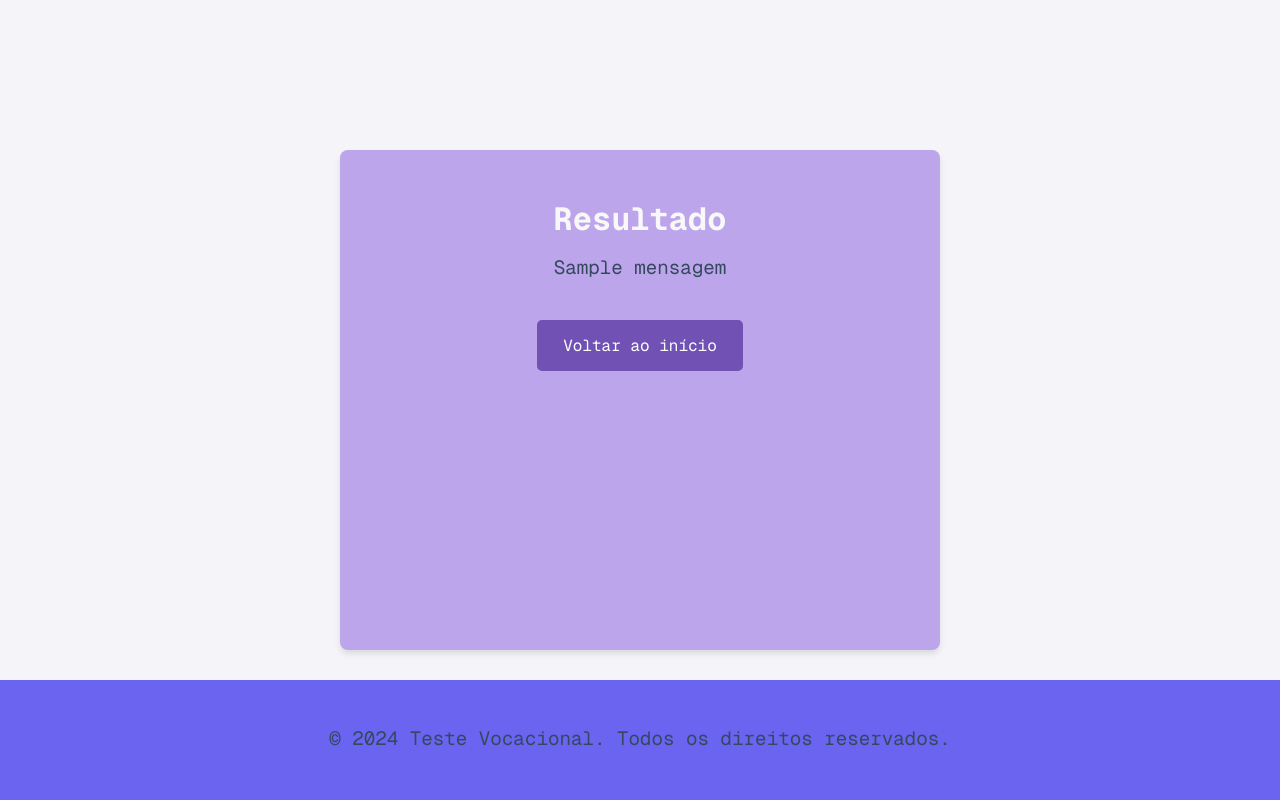
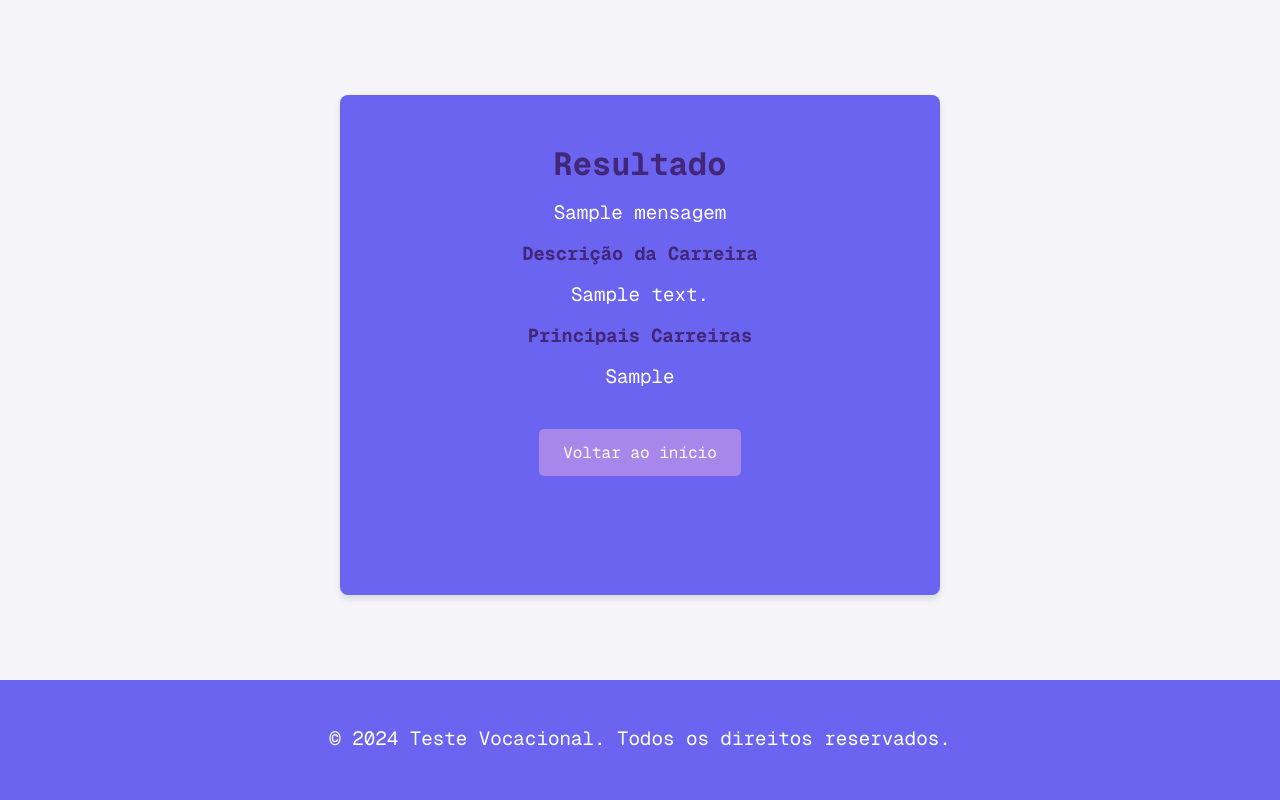
Before and after one commit to debhgoulart/A4_Teste_Vocacional, a Flask app: template templates/resultado.html in a window 1280 px wide. Run offline with Flask 3, Linux system fonts and the light colour scheme; the template is opened without the code that fills it: most values are stand-ins (such as "Sample title", 1, 10 or a date in 2020).

Commit message:
projeto quase final

```diff
--- a/app.py
+++ b/app.py
@@ -1,48 +1,56 @@
 from flask import Flask, render_template, request
 from pyswip import Prolog
 import json
+import os
 
 app = Flask(__name__)
 
-# Carrega as perguntas do arquivo JSON
 with open("perguntas.json", encoding='utf-8') as f:
     perguntas = json.load(f)
 
-# Inicializa o Prolog
 prolog = Prolog()
 
-# Carrega a base de conhecimento no Prolog (simplificado)
-carreiras = [
-    ("administracao", 10, 30),
-    ("artes_cenicas", 31, 50),
-    ("arquitetura", 51, 70),
-    ("ciencia_da_computacao", 71, 90),
-    ("ciencias_biologicas", 91, 110),
-    ("design_grafico", 111, 130),
-    ("direito", 131, 150),
-    ("economia", 151, 170),
-    ("educacao_fisica", 171, 180),
-    ("engenharia", 181, 200),
-    ("jornalismo", 201, 220),
-    ("letras", 221, 240),
-    ("marketing", 241, 260),
-    ("medicina", 261, 280),
-    ("medicina_veterinaria", 281, 300),
-    ("psicologia", 301, 320),
-    ("relacoes_internacionais", 321, 340)
-]
+prolog.consult("carreiras.pl")
 
-# Adiciona os fatos de carreira no Prolog
-for carreira, min_pontos, max_pontos in carreiras:
-    prolog.assertz(f"carreira({carreira}, {min_pontos}, {max_pontos})")
+carreiras_path = os.path.join(os.path.dirname(__file__), "carreiras.pl").replace("\\", "/")
 
-# Regra para encontrar a carreira
-prolog.assertz("""
-encontrar_carreira(Pontos, Carreira) :-
-    carreira(Carreira, Min, Max),
-    Pontos >= Min,
-    Pontos =< Max.
-""")
+print(f"Caminho do arquivo Prolog: {carreiras_path}")
+
+try:
+    prolog.consult(carreiras_path)
+except Exception as e:
+    print(f"Erro ao carregar o arquivo: {e}")
+
+#frases resultado
+frases_carreira = {
+    "administracao": ("A Administração oferece uma ampla gama de oportunidades em diversos setores. Profissionais dessa área têm a capacidade de liderar, organizar e planejar operações de negócios, sendo essenciais para o crescimento das empresas. A carreira oferece estabilidade e boas perspectivas de crescimento, com possibilidades de atuar em gestão de equipes, finanças, marketing, recursos humanos e logística.","\n1- Gestor de Projetos\n2- Analista Financeiro\n3- Consultor Empresarial\n4- Administrador de Recursos Humanos\n5- Empreendedor."),
+    "artes_cenicas": ("Optar por Artes Cênicas permite expressar criatividade e explorar a comunicação por meio da atuação, dança e teatro. É uma área que envolve constante aprendizado e desenvolvimento pessoal, além de proporcionar uma carreira apaixonante para quem deseja impactar o público. A diversidade de projetos e o trabalho em equipe tornam essa carreira enriquecedora, com oportunidades tanto no palco quanto nos bastidores.","\n1- Ator\n2- Diretor de Teatro\n3- Coreógrafo\n4- Professor de Artes\n5- Produtor Cultural."),
+    "arquitetura": ("A arquitetura é uma profissão que combina criatividade, design e ciência. Ao escolher essa área, você terá a oportunidade de criar espaços que influenciam diretamente o dia a dia das pessoas, como edifícios, casas e urbanismo. A carreira oferece uma grande satisfação pessoal por meio do impacto visual e funcional das construções e uma boa perspectiva de remuneração. Além disso, a flexibilidade para atuar tanto em grandes empresas quanto em projetos independentes é um dos grandes benefícios dessa área.","Principais Carreiras:\n1- Arquiteto de Interiores\n2- Urbanista\n3- Paisagista\n4- Arquiteto Sustentável\n5- Gerente de Projetos Arquitetônicos."),
+    "ciencia_da_computacao": ("Ciência da Computação é uma carreira com altíssima demanda no mercado, devido à constante evolução tecnológica. Profissionais dessa área são responsáveis por criar, analisar e melhorar sistemas, programas e aplicativos, impactando todos os aspectos da sociedade moderna. A área oferece alta empregabilidade, bons salários e a oportunidade de trabalhar com inovações como inteligência artificial, big data e segurança cibernética. Se você gosta de resolução de problemas e desafios técnicos, essa é uma escolha excelente.","Principais Carreiras:\n1- Desenvolvedor de Software\n2- Cientista de Dados\n3- Engenheiro de Machine Learning\n4- Analista de Segurança Cibernética\n5- Administrador de Redes."),
+    "ciencias_biologicas": ("Escolher Ciências Biológicas significa contribuir para o entendimento da vida e dos ecossistemas, além de impactar positivamente a saúde pública e o meio ambiente. Com essa formação, você pode atuar em áreas como pesquisa, biotecnologia, conservação ambiental e medicina. A carreira oferece tanto satisfação intelectual, ao realizar descobertas científicas, quanto a oportunidade de trabalhar em diferentes setores, como educação, saúde e indústria farmacêutica.","Principais Carreiras:\n1- Biólogo Ambiental\n2- Geneticista\n3- Microbiologista\n4- Ecologista\n5- Pesquisador em Biotecnologia."),
+    "design_grafico": ("O Design Gráfico é ideal para quem tem uma mente criativa e deseja trabalhar com comunicação visual. Profissionais dessa área podem atuar em publicidade, branding, marketing digital, criação de layouts, websites e até em produções cinematográficas. A carreira oferece grande flexibilidade de atuação, com a possibilidade de trabalhar como freelancer ou em grandes empresas, além de possibilitar o trabalho em diversas indústrias criativas.",
+    "Principais Carreiras:\n1- Designer de Interfaces (UI/UX)\n2- Ilustrador\n3- Diretor de Arte\n4- Animador Digital\n5- Designer Editorial."),
+    "direito": ("O Direito é uma das profissões mais tradicionais e respeitadas, com grande capacidade de gerar impacto social e pessoal. Ao escolher essa área, você tem a possibilidade de atuar em diferentes áreas, como direito civil, penal, corporativo, ambiental ou internacional. A carreira oferece alta remuneração, segurança e uma grande diversidade de oportunidades, além de ser fundamental para a manutenção da justiça e dos direitos humanos na sociedade.",
+    "Principais Carreiras:\n1- Advogado Corporativo\n2- Promotor de Justiça\n3- Juiz\n4- Consultor Jurídico\n5- Especialista em Propriedade Intelectual."),
+    "economia": ("A Economia é uma área estratégica que envolve análise de mercado, finanças, políticas públicas e tomada de decisões empresariais. Profissionais dessa área ajudam a criar soluções para problemas econômicos e sociais e podem atuar em setores como consultoria, bancos, governo e grandes empresas. A profissão oferece excelentes perspectivas de crescimento, altos salários e uma carreira desafiadora e recompensadora.","Principais Carreiras:\n1- Economista Financeiro\n2- Consultor de Investimentos\n3- Analista de Políticas Públicas\n4- Pesquisador Econômico\n5- Gerente de Riscos."),
+    "educacao_fisica": ("A Educação Física é uma área voltada para a promoção da saúde e do bem-estar das pessoas. Profissionais dessa área podem atuar em diversos contextos, como academias, escolas, clubes esportivos e até em clínicas de reabilitação. Além de ser uma profissão com alta demanda por educadores e treinadores, ela também oferece a oportunidade de realizar um trabalho significativo na vida das pessoas, ajudando-as a melhorar sua qualidade de vida e a saúde física e mental.","Principais Carreiras:\n1- Personal Trainer\n2- Preparador Físico\n3- Professor de Educação Física Escolar\n4- Fisiologista do Exercício\n5- Treinador Esportivo."),
+    "engenharia": ("Engenharia é uma das áreas mais dinâmicas e desafiadoras, com uma vasta gama de especializações, como civil, elétrica, mecânica, ambiental e de software. Profissionais da área são responsáveis por projetar e implementar soluções técnicas para problemas complexos, impactando diretamente a infraestrutura e o desenvolvimento tecnológico. A carreira oferece ótimas perspectivas de salários e crescimento, com a oportunidade de trabalhar em projetos inovadores e em diferentes partes do mundo.",
+    "Principais Carreiras:\n1- Engenheiro Civil\n2- Engenheiro Elétrico\n3- Engenheiro Mecânico\n4- Engenheiro de Software\n5- Engenheiro Ambiental."),
+    "jornalismo": ("O Jornalismo é uma carreira de grande relevância social, com o objetivo de informar e educar o público. Profissionais dessa área atuam na cobertura de eventos, produção de conteúdo jornalístico e análise crítica de fatos. A profissão oferece a oportunidade de trabalhar em diferentes meios de comunicação, como rádio, TV, impressos e mídias digitais, além de proporcionar uma carreira emocionante e dinâmica, com a chance de ser uma voz ativa na sociedade.",
+    "Principais Carreiras:\n1- Repórter Investigativo\n2- Apresentador de Televisão\n3- Editor de Conteúdo\n4- Jornalista Multimídia\n5- Correspondente Internacional."),
+    "letras": ("Letras é a escolha ideal para quem tem paixão pela linguagem e pela literatura. Com essa formação, você pode se tornar professor de línguas, tradutor, revisor ou trabalhar na área editorial. Além disso, é possível atuar em pesquisa literária e em atividades de criação, como roteiros e conteúdo digital. A carreira é enriquecedora para quem busca uma conexão profunda com as palavras e a comunicação.",
+    "Principais Carreiras:\n1- Tradutor\n2- Editor de Textos\n3- Revisor Linguístico\n4- Escritor\n5- Professor de Línguas."),
+    "marketing": ("O Marketing é uma área fundamental para o sucesso de qualquer empresa. Profissionais dessa área são responsáveis por desenvolver estratégias para promover produtos e serviços, entender o comportamento do consumidor e aumentar as vendas. A carreira oferece a oportunidade de trabalhar em setores inovadores como marketing digital, branding, publicidade e pesquisa de mercado, além de ter uma alta empregabilidade e perspectivas de crescimento rápido.",
+    "Principais Carreiras:\n1- Analista de Marketing Digital\n2- Gerente de Marca\n3- Especialista em Mídias Sociais\n4- Pesquisador de Mercado\n5- Estrategista de Publicidade."),
+    "medicina": ("A Medicina é uma das profissões mais nobres e essenciais, com o objetivo de salvar vidas e melhorar a saúde das pessoas. Profissionais da área têm a oportunidade de atuar em hospitais, clínicas e pesquisas, trabalhando diretamente com a saúde pública ou privada. Além de ser uma carreira altamente respeitada e bem remunerada, oferece a satisfação de fazer a diferença na vida das pessoas e de contribuir com a evolução da ciência médica.",
+    "\n1- Cardiologista\n2- Cirurgião Geral\n3- Pediatra\n4- Infectologista\n5- Psiquiatra."),
+    "medicina_veterinaria": ("A Medicina Veterinária é uma carreira voltada para a saúde dos animais, com possibilidades de atuação em clínicas veterinárias, hospitais, zoológicos e em pesquisas. Além de cuidar de pets, os veterinários também trabalham com animais de grande porte, como os de produção, ou em conservação de espécies ameaçadas. A profissão oferece uma grande satisfação ao ver os resultados do cuidado com os animais e proporciona uma carreira estável e com várias opções de especialização.",
+    "\n1- Veterinário Clínico\n2- Especialista em Animais Silvestres\n3- Patologista Veterinário\n4- Veterinário Zootecnista\n5- Cirurgião Veterinário."),
+    "psicologia": ("A Psicologia é uma área que permite ajudar as pessoas a superar desafios emocionais, comportamentais e psicológicos. Psicólogos podem atuar em diversas áreas, como clínica, organizacional, educacional e hospitalar. A carreira oferece a oportunidade de fazer uma diferença real na vida das pessoas, além de ter uma alta demanda no mercado e uma grande variedade de campos de atuação.",
+    "\n1- Psicólogo Clínico\n2- Psicólogo Escolar\n3- Psicólogo Organizacional\n4- Neuropsicólogo\n5- Terapeuta Comportamental."),
+    "relacoes_internacionais": ("Relações Internacionais é a área ideal para quem tem interesse por política global, comércio exterior e diplomacia. Profissionais dessa área atuam em organizações internacionais, empresas multinacionais e governos, lidando com negociações, tratados e questões de paz e segurança internacional. A carreira oferece uma visão ampla sobre o mundo e a oportunidade de impactar a política e economia global, além de abrir portas para atuar em diferentes países e culturas.",
+    "\n1- Diplomata\n2- Analista de Comércio Internacional\n3- Consultor de Políticas Externas\n4- Especialista em Cooperação Internacional\n5- Tradutor e Intérprete para Organismos Globais.")
+}
 
 @app.route('/')
 def inicial():
@@ -50,15 +58,17 @@
 
 @app.route('/questionario')
 def questionario():
-    # Renderiza a página de questionário com as perguntas do JSON
-    return render_template('questionario.html', perguntas=perguntas["perguntas"])
+    perguntas_com_indices = [
+        {"idx": idx, "pergunta_obj": pergunta_obj}
+        for idx, pergunta_obj in enumerate(perguntas["perguntas"])
+    ]
+    return render_template('questionario.html', perguntas=perguntas_com_indices)
 
 @app.route('/resultado', methods=['POST'])
 def resultado():
     pontuacao_total = 0
     respostas_invalidas = []
 
-    # Processa as respostas do formulário
     for i in range(len(perguntas["perguntas"])):
         resposta = request.form.get(f'pergunta_{i}')
         if resposta and resposta.isdigit() and int(resposta) in [1, 2, 3]:
@@ -66,20 +76,28 @@
         else:
             respostas_invalidas.append(i + 1)
 
-    # Caso haja respostas inválidas, mostra uma mensagem de erro
     if respostas_invalidas:
         return f"As perguntas {', '.join(map(str, respostas_invalidas))} contêm respostas inválidas. Por favor, corrija."
 
-    # Consulta o Prolog para encontrar a carreira
     resultado_prolog = list(prolog.query(f"encontrar_carreira({pontuacao_total}, Carreira)"))
+
     if resultado_prolog:
         carreira = resultado_prolog[0]['Carreira']
         mensagem = f"Com base na sua pontuação ({pontuacao_total}), a carreira sugerida é: {carreira.replace('_', ' ').capitalize()}."
+
+        if carreira in frases_carreira:
+            descricao, principais_carreiras = frases_carreira[carreira]
+        else:
+            descricao = "Descrição não disponível."
+            principais_carreiras = "Principais carreiras não disponíveis."
+
+        return render_template('resultado.html',
+                               mensagem=mensagem,
+                               descricao=descricao,
+                               principais_carreiras=principais_carreiras)
     else:
         mensagem = f"Não foi possível determinar uma carreira com base na pontuação total: {pontuacao_total}."
-
-    # Renderiza a página de resultado
-    return render_template('resultado.html', mensagem=mensagem)
+        return render_template('resultado.html', mensagem=mensagem)
 
 if __name__ == '__main__':
     app.run(debug=True)
--- a/static/css/questionario.css
+++ b/static/css/questionario.css
@@ -170,7 +170,7 @@
 
 footer {
     background-color: #6a64f1;
-    height: 120px;
+    height: 80px;
     width: 100%;
     bottom: 0;
     position: fixed;
@@ -203,6 +203,10 @@
     align-items: center;
 }
 
+form {
+    margin:30px;
+}
+
 @media (max-width: 768px) {
     .formbold-input-flex {
         flex-direction: column;
--- a/static/css/resultado.css
+++ b/static/css/resultado.css
@@ -26,7 +26,7 @@
 }
 
 .container {
-    background: #bda5ec;
+    background: #6a64f1;
     padding: 3rem 2rem;
     border-radius: 8px;
     box-shadow: 0 4px 6px rgba(0, 0, 0, 0.1);
@@ -34,17 +34,22 @@
     width: 100%;
     text-align: center;
     min-height: 500px;
+    margin-bottom: 110px;
 }
 
 h1 {
     font-size: 2rem;
-    color: #f8f8f8;
+    color: #422779;
+}
+
+h3 {
+    color: #422779;
 }
 
 p {
     font-size: 1.2rem;
     margin: 1rem 0;
-    color: #34495e;
+    color: #ffffff;
 }
 
 a {
@@ -53,10 +58,9 @@
     text-decoration: none;
     font-size: 1rem;
     color: #ffffff;
-    background-color: #7251B5;
+    background-color: #a887eb;
     padding: 0.8rem 1.5rem;
     border-radius: 5px;
-    border: 2px solid #7251B5;
     transition: background-color 0.3s, color 0.3s;
 }
 
--- a/templates/inicial.html
+++ b/templates/inicial.html
@@ -13,7 +13,7 @@
 <body>
     <nav>
         <div class="container">
-            <a class="navbar" href="./inicial.html">Início</a>
+            <a class="navbar" href="/">Início</a>
         </div>
     </nav>
     <div class="container mt-5">
--- a/templates/resultado.html
+++ b/templates/resultado.html
@@ -11,6 +11,11 @@
         <div class="container">
             <h1>Resultado</h1>
             <p>{{ mensagem }}</p>
+            <h3>Descrição da Carreira</h3>
+            <p>{{ descricao }}</p>
+            <h3>Principais Carreiras</h3>
+            <p>{{ principais_carreiras }}</p>
+
             <a href="/">Voltar ao início</a>
         </div>
     </div>
```
Also changed, not shown: perguntas.json (+63 -63 lines), static/js/script.js (added, +16 -0 lines), templates/questionario.html (+11 -34 lines), static/css/inicial.css (line endings or trailing spaces), 1 other file.
